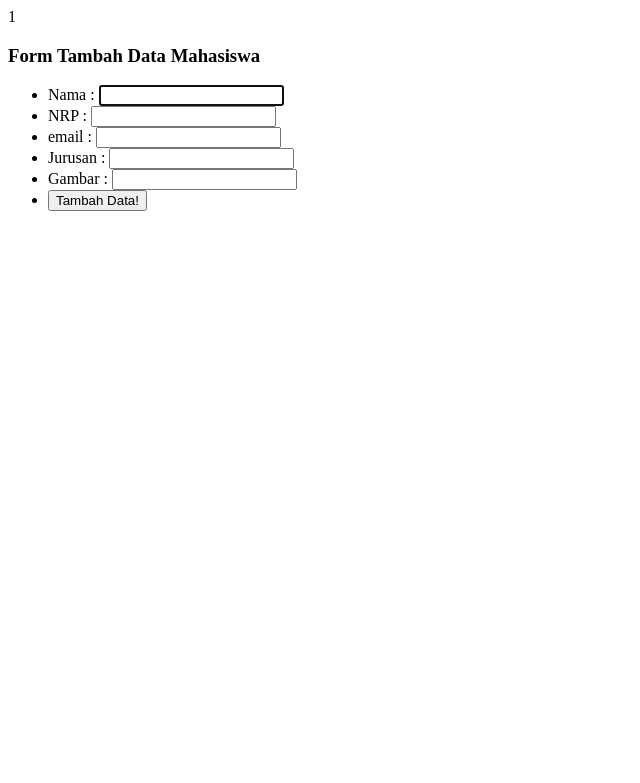
After one commit to AzizLike29/Pw2023_312110262, a PHP site: page /tambah.php in a window 1280 px wide. The commit adds this page. Shown: the top 783 px of the page, without its empty margins (0-640 px from the left). Run offline with PHP 8.4, Linux system fonts and the light colour scheme.

Commit message:
menambahkan fitur INSERT data

```diff
--- a/kuliah/pertemuan 10/functions.php
+++ b/kuliah/pertemuan 10/functions.php
@@ -24,3 +24,23 @@ function query($query)
 
   return $rows;
 }
+
+function tambah($data)
+{
+  $conn = koneksi();
+
+  $nama = htmlspecialchars($data['nama']);
+  $nrp = htmlspecialchars($data['nrp']);
+  $email = htmlspecialchars($data['email']);
+  $jurusan = htmlspecialchars($data['jurusan']);
+  $gambar = htmlspecialchars($data['gambar']);
+
+  $query = "INSERT INTO
+              mahasiswa
+            VALUES
+            (null, '$nama', '$nrp', '$email', '$jurusan', '$gambar');
+          ";
+  mysqli_query($conn, $query);
+  echo mysqli_error($conn);
+  return mysqli_affected_rows($conn);
+}
--- a/kuliah/pertemuan 10/latihan3.php
+++ b/kuliah/pertemuan 10/latihan3.php
@@ -11,6 +11,9 @@ $mahasiswa = query("SELECT * FROM mahasiswa");
   <meta http-equiv="X-UA-Compatible" content="IE=edge">
   <meta name="viewport" content="width=device-width, initial-scale=1.0">
   <title>Daftar Mahasiswa</title>
+
+  <a href="tambah.php">Tambah Data Mahasiswa</a>
+  <br><br>
 </head>
 
 <body>
--- /dev/null
+++ b/kuliah/pertemuan 10/tambah.php
@@ -0,0 +1,70 @@
+<?=
+require 'functions.php';
+
+// cek apakah tombol tambah sudah ditekan
+if (isset($_POST['tambah'])) {
+  if (tambah($_POST) > 0) {
+    echo "<script>
+            alert('data berhasil ditambahkan');
+            document.location.href = 'latihan3.php';
+          </script>";
+  } else {
+    echo "data gagal ditambahkan!";
+  }
+}
+
+?>
+
+<!DOCTYPE html>
+<html lang="en">
+
+<head>
+  <meta charset="UTF-8">
+  <meta http-equiv="X-UA-Compatible" content="IE=edge">
+  <meta name="viewport" content="width=device-width, initial-scale=1.0">
+  <title>Tambah Data Mahasiswa</title>
+</head>
+
+<body>
+
+  <h3>Form Tambah Data Mahasiswa</h3>
+  <form action="" method="POST">
+    <ul>
+      <li>
+        <label>
+          Nama :
+          <input type="text" name="nama" autofocus required>
+        </label>
+      </li>
+      <li>
+        <label>
+          NRP :
+          <input type="text" name="nrp" required>
+        </label>
+      </li>
+      <li>
+        <label>
+          email :
+          <input type="text" name="email" required>
+        </label>
+      </li>
+      <li>
+        <label>
+          Jurusan :
+          <input type="text" name="jurusan" required>
+        </label>
+      <li>
+        <label>
+          Gambar :
+          <input type="text" name="gambar" required>
+        </label>
+      </li>
+      <li>
+        <button type="submit" name="tambah">Tambah Data!</button>
+      </li>
+    </ul>
+  </form>
+
+</body>
+
+</html>
```
Also changed, not shown: kuliah/pertemuan 10/img/nophoto.jpg (added).
